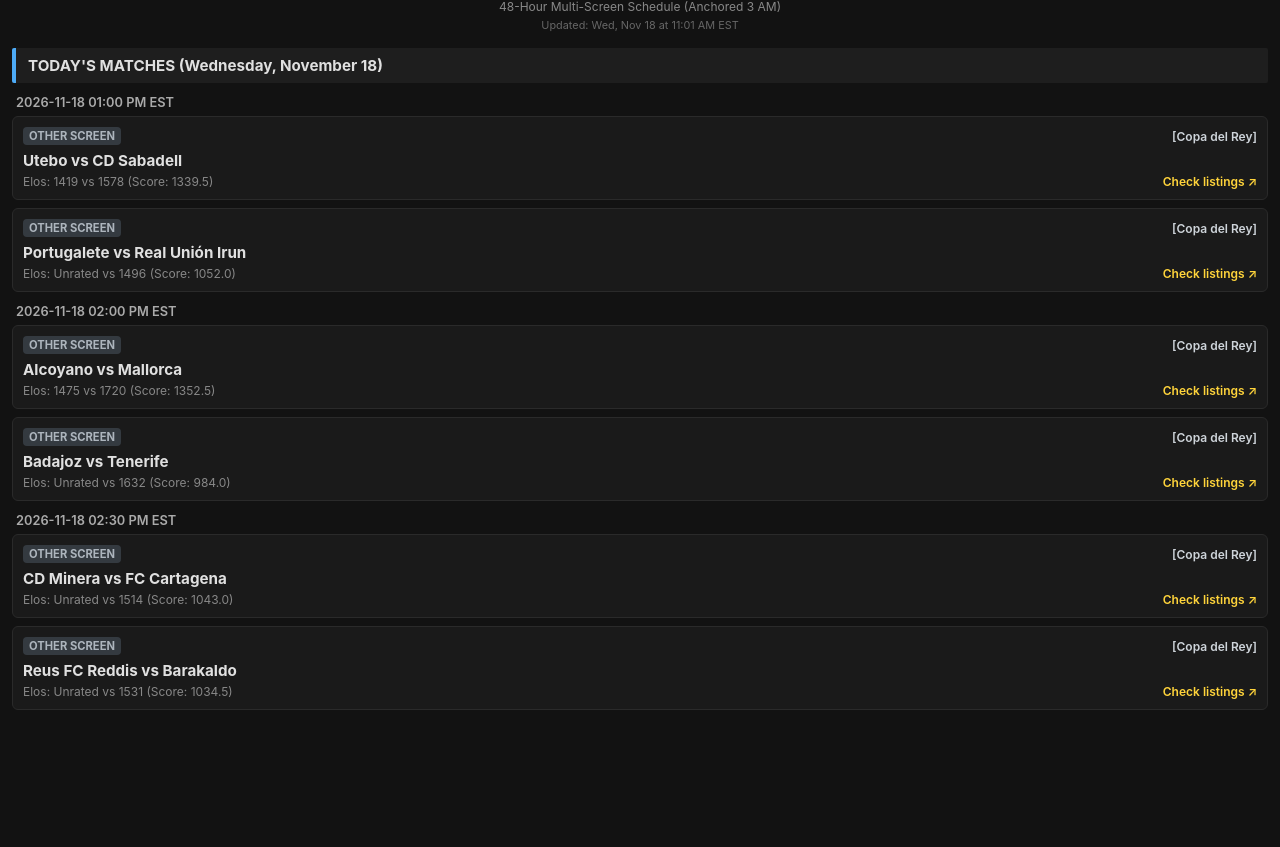
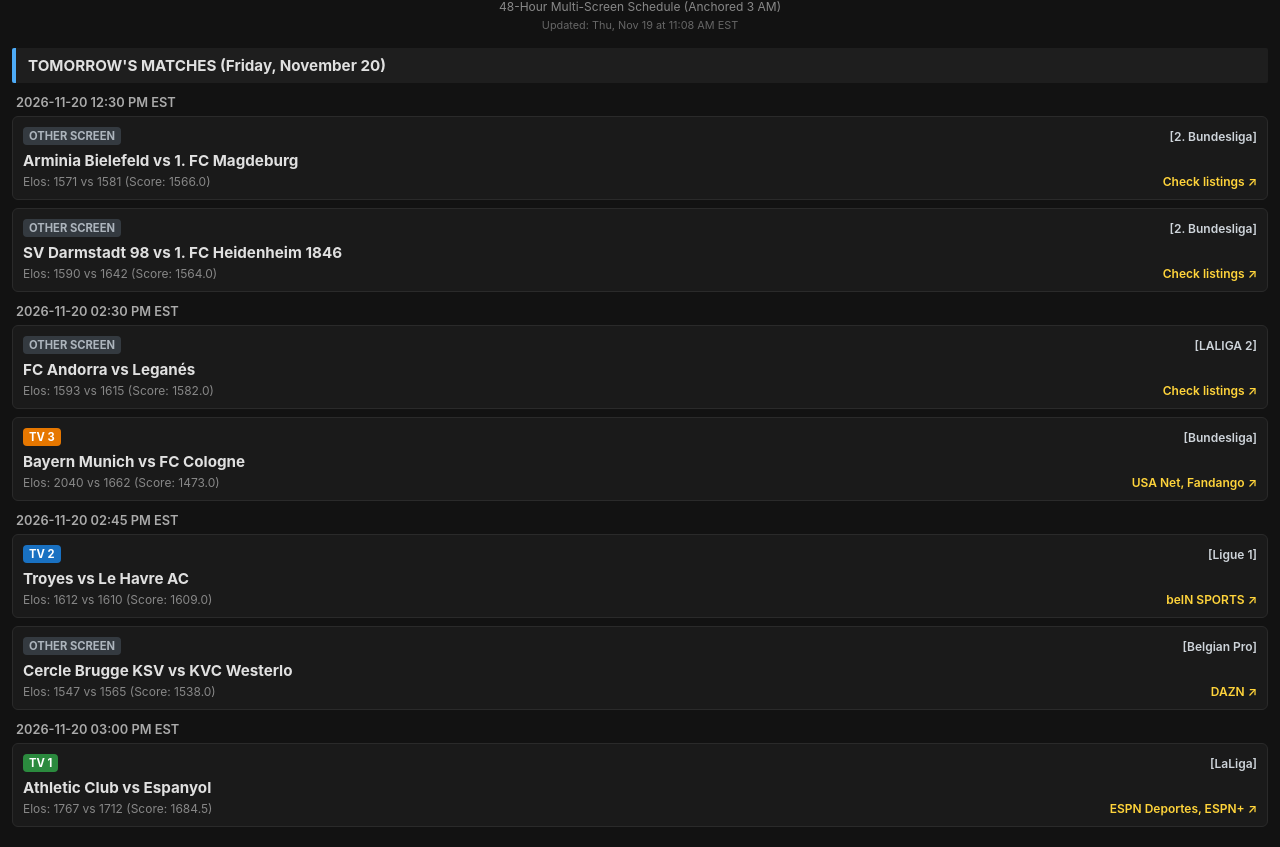
Before and after one commit to mjhillman-lab/soccer-scheduler, a plain HTML site: page index.html in a window 1280 px wide. Shown: the part 52-899 px from the top of the page. Before the commit the page ends 800 px from the top, so only its background shows below. Drawn offline with Linux system fonts and the light colour scheme.

Commit message:
Automated daily schedule update [skip ci]

```diff
--- a/index.html
+++ b/index.html
@@ -127,7 +127,7 @@
 <body>
   <h1>Soccer Broadcast Board</h1>
   <div class="subtitle">48-Hour Multi-Screen Schedule (Anchored 3 AM)</div>
-  <div class="updated-at">Updated: Wed, Nov 18 at 11:01 AM EST</div>
+  <div class="updated-at">Updated: Thu, Nov 19 at 11:08 AM EST</div>
   <div id="live-tray-wrapper">
     <div class="tray-title">
       <span class="pulse-dot"></span>
@@ -135,98 +135,114 @@
     </div>
     <div id="live-tray"></div>
   </div>
-<div class="day-header">TODAY'S MATCHES (Wednesday, November 18)</div>
-<div class="slot-header" data-time="2026-11-18T13:00:00-05:00">2026-11-18 01:00 PM EST</div>
+<div class="day-header">TOMORROW'S MATCHES (Friday, November 20)</div>
+<div class="slot-header" data-time="2026-11-20T12:30:00-05:00">2026-11-20 12:30 PM EST</div>
 
-            <div class="card" data-start="2026-11-18T13:00:00-05:00" data-end="2026-11-18T14:55:00-05:00">
+            <div class="card" data-start="2026-11-20T12:30:00-05:00" data-end="2026-11-20T14:25:00-05:00">
             <div class="card-top">
                 <div class="badge-container">
                 <span class="badge tv-other">Other Screen</span>
 
                 </div>
-                <span class="comp">[Copa del Rey]</span>
+                <span class="comp">[2. Bundesliga]</span>
             </div>
-            <div class="matchup">Utebo vs CD Sabadell</div>
+            <div class="matchup">Arminia Bielefeld vs 1. FC Magdeburg</div>
             <div class="meta">
-                <span>Elos: 1419 vs 1578 (Score: 1339.5)</span>
-                <a href="https://tv.youtube.com/search?q=Utebo%20vs%20Cd%20Sabadell" target="_blank" rel="noopener noreferrer" class="channel">Check listings &#8599;</a>
+                <span>Elos: 1571 vs 1581 (Score: 1566.0)</span>
+                <a href="https://tv.youtube.com/search?q=Arminia%20Bielefeld%20vs%201.%20Fc%20Magdeburg" target="_blank" rel="noopener noreferrer" class="channel">Check listings &#8599;</a>
             </div>
             </div>
 
-            <div class="card" data-start="2026-11-18T13:00:00-05:00" data-end="2026-11-18T14:55:00-05:00">
+            <div class="card" data-start="2026-11-20T12:30:00-05:00" data-end="2026-11-20T14:25:00-05:00">
             <div class="card-top">
                 <div class="badge-container">
                 <span class="badge tv-other">Other Screen</span>
 
                 </div>
-                <span class="comp">[Copa del Rey]</span>
+                <span class="comp">[2. Bundesliga]</span>
             </div>
-            <div class="matchup">Portugalete vs Real Unión Irun</div>
+            <div class="matchup">SV Darmstadt 98 vs 1. FC Heidenheim 1846</div>
             <div class="meta">
-                <span>Elos: Unrated vs 1496 (Score: 1052.0)</span>
-                <a href="https://tv.youtube.com/search?q=Portugalete%20vs%20Real%20Union%20Irun" target="_blank" rel="noopener noreferrer" class="channel">Check listings &#8599;</a>
+                <span>Elos: 1590 vs 1642 (Score: 1564.0)</span>
+                <a href="https://tv.youtube.com/search?q=Sv%20Darmstadt%2098%20vs%201.%20Fc%20Heidenheim%201846" target="_blank" rel="noopener noreferrer" class="channel">Check listings &#8599;</a>
             </div>
             </div>
-            <div class="slot-header" data-time="2026-11-18T14:00:00-05:00">2026-11-18 02:00 PM EST</div>
+            <div class="slot-header" data-time="2026-11-20T14:30:00-05:00">2026-11-20 02:30 PM EST</div>
 
-            <div class="card" data-start="2026-11-18T14:00:00-05:00" data-end="2026-11-18T15:55:00-05:00">
+            <div class="card" data-start="2026-11-20T14:30:00-05:00" data-end="2026-11-20T16:25:00-05:00">
             <div class="card-top">
                 <div class="badge-container">
                 <span class="badge tv-other">Other Screen</span>
 
                 </div>
-                <span class="comp">[Copa del Rey]</span>
+                <span class="comp">[LALIGA 2]</span>
             </div>
-            <div class="matchup">Alcoyano vs Mallorca</div>
+            <div class="matchup">FC Andorra vs Leganés</div>
             <div class="meta">
-                <span>Elos: 1475 vs 1720 (Score: 1352.5)</span>
-                <a href="https://tv.youtube.com/search?q=Alcoyano%20vs%20Mallorca" target="_blank" rel="noopener noreferrer" class="channel">Check listings &#8599;</a>
+                <span>Elos: 1593 vs 1615 (Score: 1582.0)</span>
+                <a href="https://tv.youtube.com/search?q=Fc%20Andorra%20vs%20Leganes" target="_blank" rel="noopener noreferrer" class="channel">Check listings &#8599;</a>
             </div>
             </div>
 
-            <div class="card" data-start="2026-11-18T14:00:00-05:00" data-end="2026-11-18T15:55:00-05:00">
+            <div class="card" data-start="2026-11-20T14:30:00-05:00" data-end="2026-11-20T16:25:00-05:00">
+            <div class="card-top">
+                <div class="badge-container">
+                <span class="badge tv-tv3">TV 3</span>
+
+                </div>
+                <span class="comp">[Bundesliga]</span>
+            </div>
+            <div class="matchup">Bayern Munich vs FC Cologne</div>
+            <div class="meta">
+                <span>Elos: 2040 vs 1662 (Score: 1473.0)</span>
+                <a href="https://tv.youtube.com/search?q=Bayern%20Munich%20vs%20Fc%20Cologne" target="_blank" rel="noopener noreferrer" class="channel">USA Net, Fandango &#8599;</a>
+            </div>
+            </div>
+            <div class="slot-header" data-time="2026-11-20T14:45:00-05:00">2026-11-20 02:45 PM EST</div>
+
+            <div class="card" data-start="2026-11-20T14:45:00-05:00" data-end="2026-11-20T16:40:00-05:00">
+            <div class="card-top">
+                <div class="badge-container">
+                <span class="badge tv-tv2">TV 2</span>
+
+                </div>
+                <span class="comp">[Ligue 1]</span>
+            </div>
+            <div class="matchup">Troyes vs Le Havre AC</div>
+            <div class="meta">
+                <span>Elos: 1612 vs 1610 (Score: 1609.0)</span>
+                <a href="https://tv.youtube.com/search?q=Troyes%20vs%20Le%20Havre%20Ac" target="_blank" rel="noopener noreferrer" class="channel">beIN SPORTS &#8599;</a>
+            </div>
+            </div>
+
+            <div class="card" data-start="2026-11-20T14:45:00-05:00" data-end="2026-11-20T16:40:00-05:00">
             <div class="card-top">
                 <div class="badge-container">
                 <span class="badge tv-other">Other Screen</span>
 
                 </div>
-                <span class="comp">[Copa del Rey]</span>
+                <span class="comp">[Belgian Pro]</span>
             </div>
-            <div class="matchup">Badajoz vs Tenerife</div>
+            <div class="matchup">Cercle Brugge KSV vs KVC Westerlo</div>
             <div class="meta">
-                <span>Elos: Unrated vs 1632 (Score: 984.0)</span>
-                <a href="https://tv.youtube.com/search?q=Badajoz%20vs%20Tenerife" target="_blank" rel="noopener noreferrer" class="channel">Check listings &#8599;</a>
+                <span>Elos: 1547 vs 1565 (Score: 1538.0)</span>
+                <a href="https://www.dazn.com/en-US/competition/Competition:4zwgbb66rif2spcoeeol2motx" target="_blank" rel="noopener noreferrer" class="channel">DAZN &#8599;</a>
             </div>
             </div>
-            <div class="slot-header" data-time="2026-11-18T14:30:00-05:00">2026-11-18 02:30 PM EST</div>
+            <div class="slot-header" data-time="2026-11-20T15:00:00-05:00">2026-11-20 03:00 PM EST</div>
 
-            <div class="card" data-start="2026-11-18T14:30:00-05:00" data-end="2026-11-18T16:25:00-05:00">
+            <div class="card" data-start="2026-11-20T15:00:00-05:00" data-end="2026-11-20T16:55:00-05:00">
             <div class="card-top">
                 <div class="badge-container">
-                <span class="badge tv-other">Other Screen</span>
+                <span class="badge tv-tv1">TV 1</span>
 
                 </div>
-                <span class="comp">[Copa del Rey]</span>
+                <span class="comp">[LaLiga]</span>
             </div>
-            <div class="matchup">CD Minera vs FC Cartagena</div>
+            <div class="matchup">Athletic Club vs Espanyol</div>
             <div class="meta">
-                <span>Elos: Unrated vs 1514 (Score: 1043.0)</span>
-                <a href="https://tv.youtube.com/search?q=Cd%20Minera%20vs%20Fc%20Cartagena" target="_blank" rel="noopener noreferrer" class="channel">Check listings &#8599;</a>
-            </div>
-            </div>
-
-            <div class="card" data-start="2026-11-18T14:30:00-05:00" data-end="2026-11-18T16:25:00-05:00">
-            <div class="card-top">
-                <div class="badge-container">
-                <span class="badge tv-other">Other Screen</span>
-
-                </div>
-                <span class="comp">[Copa del Rey]</span>
-            </div>
-            <div class="matchup">Reus FC Reddis vs Barakaldo</div>
-            <div class="meta">
-                <span>Elos: Unrated vs 1531 (Score: 1034.5)</span>
-                <a href="https://tv.youtube.com/search?q=Reus%20Fc%20Reddis%20vs%20Barakaldo" target="_blank" rel="noopener noreferrer" class="channel">Check listings &#8599;</a>
+                <span>Elos: 1767 vs 1712 (Score: 1684.5)</span>
+                <a href="https://www.espn.com/watch/catalog/cf7b0c51-7c48-3e9a-8abb-0c01b1a973a0/spanish-laliga" target="_blank" rel="noopener noreferrer" class="channel">ESPN Deportes, ESPN+ &#8599;</a>
             </div>
             </div>
 
```
Also changed, not shown: tv_assignment_schedule.csv (+7 -6 lines), tv_schedule_summary.txt.
